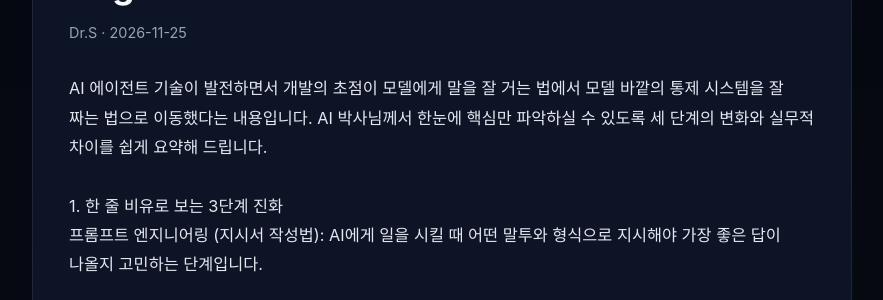
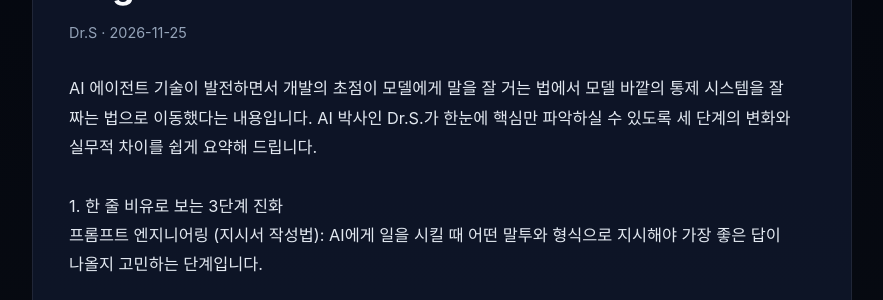
Before and after one commit to PhdSeo/phdseo.gitHub.io, a Jekyll site: the page posts/pl2k3yvyp3Jqq9WasUsv.html, which Jekyll copies as it is, in a window 1280 px wide. Shown: the part 229-529 px from the top of the page, without its empty margins (198-1081 px from the left). Built offline with Jekyll 4.4.1, drawn with Linux system fonts in a browser that asks for light colours; some of the changed text lies outside the part shown.

Commit message:
chore: update static SEO pages, sitemap, and RSS feed

```diff
--- a/feed.xml
+++ b/feed.xml
@@ -10,7 +10,7 @@
       <link>https://phdseo.github.io/posts/pl2k3yvyp3Jqq9WasUsv.html</link>
       <guid isPermaLink="true">https://phdseo.github.io/posts/pl2k3yvyp3Jqq9WasUsv.html</guid>
       <pubDate>Wed, 25 Nov 2026 00:38:32 GMT</pubDate>
-      <description>AI 에이전트 기술이 발전하면서 개발의 초점이 모델에게 말을 잘 거는 법에서 모델 바깥의 통제 시스템을 잘 짜는 법으로 이동했다는 내용입니다. AI 박사님께서 한눈에 핵심만 파악하실 수 있도록 세 단계의 변화와 실무적 차이를 쉽게 요약해 드립니다. 1. 한 줄 비유로 보는...</description>
+      <description>AI 에이전트 기술이 발전하면서 개발의 초점이 모델에게 말을 잘 거는 법에서 모델 바깥의 통제 시스템을 잘 짜는 법으로 이동했다는 내용입니다. AI 박사인 Dr.S.가 한눈에 핵심만 파악하실 수 있도록 세 단계의 변화와 실무적 차이를 쉽게 요약해 드립니다. 1. 한 줄 비...</description>
     </item>
     <item>
       <title>SaaS 의 종말?</title>
--- a/posts/pl2k3yvyp3Jqq9WasUsv.html
+++ b/posts/pl2k3yvyp3Jqq9WasUsv.html
@@ -4,21 +4,21 @@
   <meta charset="UTF-8">
   <meta name="viewport" content="width=device-width, initial-scale=1.0">
   <title>Prompt Eng. --&gt; Context Eng. --&gt; Harness Eng. era | Dr.S AX 게시판</title>
-  <meta name="description" content="AI 에이전트 기술이 발전하면서 개발의 초점이 모델에게 말을 잘 거는 법에서 모델 바깥의 통제 시스템을 잘 짜는 법으로 이동했다는 내용입니다. AI 박사님께서 한눈에 핵심만 파악하실 수 있도록 세 단계의 변화와 실무적 차이를 쉽게 요약해 드립니다. 1. 한 줄 비유로 보는...">
+  <meta name="description" content="AI 에이전트 기술이 발전하면서 개발의 초점이 모델에게 말을 잘 거는 법에서 모델 바깥의 통제 시스템을 잘 짜는 법으로 이동했다는 내용입니다. AI 박사인 Dr.S.가 한눈에 핵심만 파악하실 수 있도록 세 단계의 변화와 실무적 차이를 쉽게 요약해 드립니다. 1. 한 줄 비...">
   <meta name="robots" content="index, follow, max-image-preview:large, max-snippet:-1">
   <link rel="canonical" href="https://phdseo.github.io/posts/pl2k3yvyp3Jqq9WasUsv.html">
   <meta property="og:site_name" content="Dr.S">
   <meta property="og:type" content="article">
   <meta property="og:url" content="https://phdseo.github.io/posts/pl2k3yvyp3Jqq9WasUsv.html">
   <meta property="og:title" content="Prompt Eng. --&gt; Context Eng. --&gt; Harness Eng. era">
-  <meta property="og:description" content="AI 에이전트 기술이 발전하면서 개발의 초점이 모델에게 말을 잘 거는 법에서 모델 바깥의 통제 시스템을 잘 짜는 법으로 이동했다는 내용입니다. AI 박사님께서 한눈에 핵심만 파악하실 수 있도록 세 단계의 변화와 실무적 차이를 쉽게 요약해 드립니다. 1. 한 줄 비유로 보는...">
+  <meta property="og:description" content="AI 에이전트 기술이 발전하면서 개발의 초점이 모델에게 말을 잘 거는 법에서 모델 바깥의 통제 시스템을 잘 짜는 법으로 이동했다는 내용입니다. AI 박사인 Dr.S.가 한눈에 핵심만 파악하실 수 있도록 세 단계의 변화와 실무적 차이를 쉽게 요약해 드립니다. 1. 한 줄 비...">
   <meta property="og:locale" content="ko_KR">
   <meta property="article:published_time" content="2026-11-25T00:38:32.574Z">
-  <meta property="article:modified_time" content="2026-11-25T00:38:32.574Z">
+  <meta property="article:modified_time" content="2026-11-25T13:22:20.389Z">
   <meta name="twitter:card" content="summary_large_image">
   <meta name="twitter:title" content="Prompt Eng. --&gt; Context Eng. --&gt; Harness Eng. era">
-  <meta name="twitter:description" content="AI 에이전트 기술이 발전하면서 개발의 초점이 모델에게 말을 잘 거는 법에서 모델 바깥의 통제 시스템을 잘 짜는 법으로 이동했다는 내용입니다. AI 박사님께서 한눈에 핵심만 파악하실 수 있도록 세 단계의 변화와 실무적 차이를 쉽게 요약해 드립니다. 1. 한 줄 비유로 보는...">
-  <script type="application/ld+json">{"@context":"https://schema.org","@type":"BlogPosting","headline":"Prompt Eng. --> Context Eng. --> Harness Eng. era","description":"AI 에이전트 기술이 발전하면서 개발의 초점이 모델에게 말을 잘 거는 법에서 모델 바깥의 통제 시스템을 잘 짜는 법으로 이동했다는 내용입니다. AI 박사님께서 한눈에 핵심만 파악하실 수 있도록 세 단계의 변화와 실무적 차이를 쉽게 요약해 드립니다. 1. 한 줄 비유로 보는...","datePublished":"2026-11-25T00:38:32.574Z","dateModified":"2026-11-25T00:38:32.574Z","author":{"@type":"Person","name":"Dr.S","url":"https://phdseo.github.io/"},"publisher":{"@type":"Person","name":"Dr.S","url":"https://phdseo.github.io/"},"mainEntityOfPage":{"@type":"WebPage","@id":"https://phdseo.github.io/posts/pl2k3yvyp3Jqq9WasUsv.html"},"inLanguage":"ko-KR"}</script>
+  <meta name="twitter:description" content="AI 에이전트 기술이 발전하면서 개발의 초점이 모델에게 말을 잘 거는 법에서 모델 바깥의 통제 시스템을 잘 짜는 법으로 이동했다는 내용입니다. AI 박사인 Dr.S.가 한눈에 핵심만 파악하실 수 있도록 세 단계의 변화와 실무적 차이를 쉽게 요약해 드립니다. 1. 한 줄 비...">
+  <script type="application/ld+json">{"@context":"https://schema.org","@type":"BlogPosting","headline":"Prompt Eng. --> Context Eng. --> Harness Eng. era","description":"AI 에이전트 기술이 발전하면서 개발의 초점이 모델에게 말을 잘 거는 법에서 모델 바깥의 통제 시스템을 잘 짜는 법으로 이동했다는 내용입니다. AI 박사인 Dr.S.가 한눈에 핵심만 파악하실 수 있도록 세 단계의 변화와 실무적 차이를 쉽게 요약해 드립니다. 1. 한 줄 비...","datePublished":"2026-11-25T00:38:32.574Z","dateModified":"2026-11-25T13:22:20.389Z","author":{"@type":"Person","name":"Dr.S","url":"https://phdseo.github.io/"},"publisher":{"@type":"Person","name":"Dr.S","url":"https://phdseo.github.io/"},"mainEntityOfPage":{"@type":"WebPage","@id":"https://phdseo.github.io/posts/pl2k3yvyp3Jqq9WasUsv.html"},"inLanguage":"ko-KR"}</script>
   <style>
     body {
       margin: 0;
@@ -83,7 +83,7 @@
     <article>
       <h1>Prompt Eng. --&gt; Context Eng. --&gt; Harness Eng. era</h1>
       <div class="meta">Dr.S · 2026-11-25</div>
-      <div class="content">AI 에이전트 기술이 발전하면서 개발의 초점이 모델에게 말을 잘 거는 법에서 모델 바깥의 통제 시스템을 잘 짜는 법으로 이동했다는 내용입니다. AI 박사님께서 한눈에 핵심만 파악하실 수 있도록 세 단계의 변화와 실무적 차이를 쉽게 요약해 드립니다.
+      <div class="content">AI 에이전트 기술이 발전하면서 개발의 초점이 모델에게 말을 잘 거는 법에서 모델 바깥의 통제 시스템을 잘 짜는 법으로 이동했다는 내용입니다. AI 박사인 Dr.S.가 한눈에 핵심만 파악하실 수 있도록 세 단계의 변화와 실무적 차이를 쉽게 요약해 드립니다.
 
 1. 한 줄 비유로 보는 3단계 진화
 프롬프트 엔지니어링 (지시서 작성법): AI에게 일을 시킬 때 어떤 말투와 형식으로 지시해야 가장 좋은 답이 나올지 고민하는 단계입니다.
```
